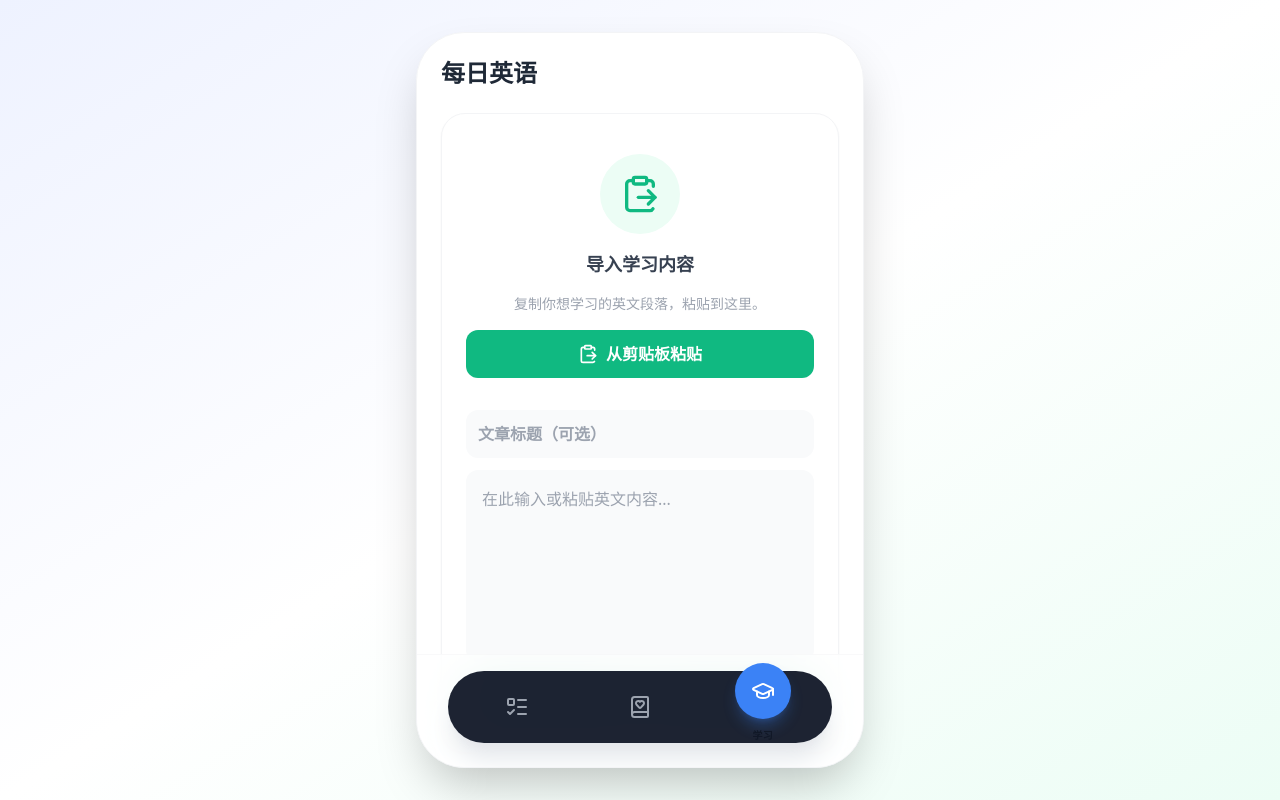
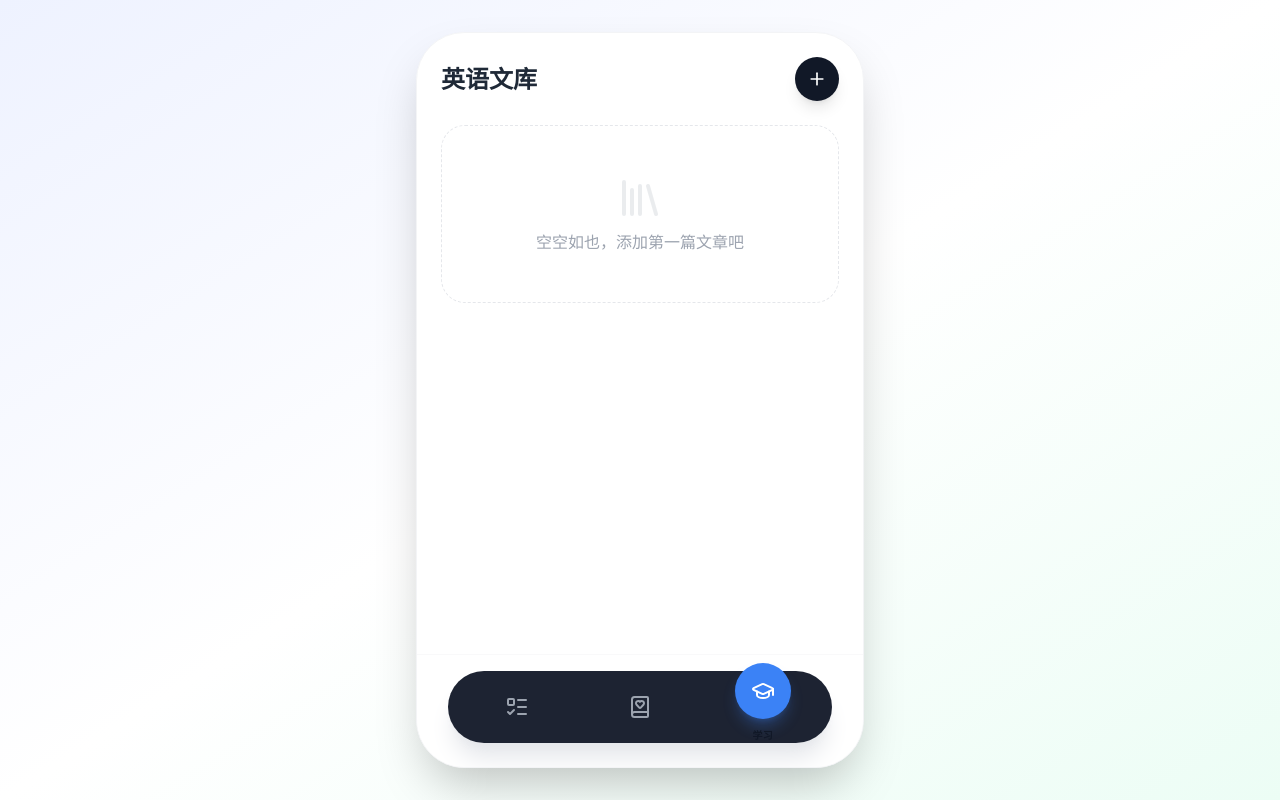
Before and after one commit to mrunknow790-sys/my_firts_app, a React (Vite) app: page / in a window 1280 px wide. Both pictures are taken after a click on the button 762 px from the left and 707 px from the top of the page. Built offline with nearby package versions, Linux system fonts and the light colour scheme.

Commit message:
Update EnglishDaily.tsx

```diff
--- a/components/EnglishDaily.tsx
+++ b/components/EnglishDaily.tsx
@@ -1,6 +1,7 @@
+// @ts-nocheck
 import React, { useState, useEffect, useCallback } from 'react';
 import { EnglishArticle, UserStats } from '../types';
-import { Volume2, BookOpen, PlayCircle, PauseCircle, ClipboardPaste, Edit3, Trash2, Save, CheckCircle, Trophy } from 'lucide-react';
+import { Volume2, BookOpen, PlayCircle, PauseCircle, ClipboardPaste, Plus, Trash2, Save, CheckCircle, Trophy, Library, ChevronLeft, ArrowLeft, History } from 'lucide-react';
 import { format } from 'date-fns';
 
 interface EnglishDailyProps {
@@ -9,31 +10,39 @@ interface EnglishDailyProps {
 }
 
 const EnglishDaily: React.FC<EnglishDailyProps> = ({ userStats, onUpdateStats }) => {
-  const [article, setArticle] = useState<EnglishArticle | null>(() => {
-    const saved = localStorage.getItem('lifeup_english_article');
-    return saved ? JSON.parse(saved) : null;
+  // Store array of articles now
+  const [library, setLibrary] = useState<EnglishArticle[]>(() => {
+    const saved = localStorage.getItem('lifeup_english_library');
+    if (saved) return JSON.parse(saved);
+    // Migration: check for old single article format
+    const oldSingle = localStorage.getItem('lifeup_english_article');
+    if (oldSingle) {
+        const parsed = JSON.parse(oldSingle);
+        return [{ ...parsed, id: Date.now().toString(), addedDate: new Date().toISOString(), completionCount: parsed.lastCompletedDate ? 1 : 0 }];
+    }
+    return [];
   });
 
-  const [isEditing, setIsEditing] = useState(false);
+  // State
+  const [currentArticleId, setCurrentArticleId] = useState<string | null>(null);
+  const [isAdding, setIsAdding] = useState(false);
   const [editTitle, setEditTitle] = useState('');
   const [editContent, setEditContent] = useState('');
   const [isPlaying, setIsPlaying] = useState(false);
   const [showReward, setShowReward] = useState(false);
+  const [viewMode, setViewMode] = useState<'library' | 'reading'>('library');
 
-  // Save to localStorage
+  // Derived
+  const currentArticle = library.find(a => a.id === currentArticleId);
+
+  // Persistence
   useEffect(() => {
-    if (article) {
-      localStorage.setItem('lifeup_english_article', JSON.stringify(article));
-    } else {
-      localStorage.removeItem('lifeup_english_article');
-    }
-  }, [article]);
+    localStorage.setItem('lifeup_english_library', JSON.stringify(library));
+  }, [library]);
 
-  // Handle Text-to-Speech stop on unmount
+  // Clean up TTS
   useEffect(() => {
-    return () => {
-      window.speechSynthesis.cancel();
-    };
+    return () => window.speechSynthesis.cancel();
   }, []);
 
   const handlePaste = async () => {
@@ -41,58 +50,46 @@ const EnglishDaily: React.FC<EnglishDailyProps> = ({ userStats, onUpdateStats })
       const text = await navigator.clipboard.readText();
       if (text) {
         setEditContent(text);
-        if (!editTitle) setEditTitle('导入的文章');
-        setIsEditing(true);
-      } else {
-        alert('剪贴板为空或无法读取');
+        if (!editTitle) setEditTitle('My New Article');
       }
     } catch (err) {
-      console.error('Failed to read clipboard', err);
-      // Fallback: just open edit mode so user can manually paste
-      setIsEditing(true);
+      console.error('Clipboard error', err);
     }
   };
 
-  const handleSave = () => {
+  const handleSaveNew = () => {
     if (!editContent.trim()) return;
-
-    setArticle({
-      title: editTitle || '未命名文章',
+    const newArticle: EnglishArticle = {
+        id: Date.now().toString(),
+        title: editTitle || 'Untitled Article',
         content: editContent,
         difficulty: 'Custom',
-      vocabulary: [], // Manual import usually doesn't have definitions unless we use AI
-      lastCompletedDate: undefined // Reset completion status on new import
-    });
-    setIsEditing(false);
+        addedDate: new Date().toISOString(),
+        completionCount: 0
+    };
+    setLibrary(prev => [newArticle, ...prev]); // Add to top
+    setEditTitle('');
+    setEditContent('');
+    setIsAdding(false);
+    setCurrentArticleId(newArticle.id);
+    setViewMode('reading');
   };
 
-  const handleEdit = () => {
-    if (article) {
-      setEditTitle(article.title);
-      setEditContent(article.content);
-      setIsEditing(true);
-    }
-  };
-
-  const handleClear = () => {
-    if (window.confirm('确定要清空当前文章吗？')) {
-      setArticle(null);
-      setEditTitle('');
-      setEditContent('');
-      setIsEditing(false);
-      window.speechSynthesis.cancel();
+  const handleDelete = (id: string, e: React.MouseEvent) => {
+    e.stopPropagation();
+    if(window.confirm("确定要删除这篇文章吗？")) {
+        setLibrary(prev => prev.filter(a => a.id !== id));
+        if (currentArticleId === id) setViewMode('library');
     }
   };
 
   const handleComplete = () => {
-    if (!article) return;
-
+    if (!currentArticle) return;
     const today = format(new Date(), 'yyyy-MM-dd');
 
-    // Prevent double reward for the same day
-    if (article.lastCompletedDate === today) return;
+    // Logic: Allow re-completing on different days
+    if (currentArticle.lastCompletedDate === today) return;
 
-    // Update stats (High reward for study)
     onUpdateStats({
       ...userStats,
       xp: userStats.xp + 50,
@@ -100,25 +97,28 @@ const EnglishDaily: React.FC<EnglishDailyProps> = ({ userStats, onUpdateStats })
       level: Math.floor((userStats.xp + 50) / 100) + 1
     });
 
-    // Mark as completed
-    setArticle({
-      ...article,
-      lastCompletedDate: today
-    });
+    // Update article history
+    setLibrary(prev => prev.map(a => {
+        if (a.id === currentArticle.id) {
+            return {
+                ...a,
+                lastCompletedDate: today,
+                completionCount: (a.completionCount || 0) + 1
+            };
+        }
+        return a;
+    }));
 
-    // Show reward
     setShowReward(true);
     setTimeout(() => setShowReward(false), 2000);
   };
 
   const speakText = useCallback((text: string) => {
-    window.speechSynthesis.cancel(); // Stop current
+    window.speechSynthesis.cancel();
+    const utterance = new SpeechSynthesisUtterance(text);
+    utterance.lang = 'en-US';
+    utterance.rate = 0.9;
 
-    const utterance = new SpeechSynthesisUtterance(text);
-    utterance.lang = 'en-US'; // Standard US English
-    utterance.rate = 0.9; // Slightly slower for learning
-
-    // Attempt to find a specific high-quality US voice if available
     const voices = window.speechSynthesis.getVoices();
     const usVoice = voices.find(v => v.name.includes('Google US English') || v.lang === 'en-US');
     if (usVoice) utterance.voice = usVoice;
@@ -134,185 +134,177 @@ const EnglishDaily: React.FC<EnglishDailyProps> = ({ userStats, onUpdateStats })
     if (isPlaying) {
       window.speechSynthesis.cancel();
       setIsPlaying(false);
-    } else if (article) {
-      speakText(article.content);
+    } else if (currentArticle) {
+      speakText(currentArticle.content);
     }
   };
 
-  const handleWordClick = (word: string) => {
-    // Remove punctuation
-    const cleanWord = word.replace(/[.,/#!$%^&*;:{}=\-_`~()]/g, "");
-    speakText(cleanWord);
-  };
-
-  // Helper to wrap words in spans
-  const renderInteractiveText = (text: string) => {
-    return text.split(/(\s+)/).map((part, index) => {
-      if (part.trim() === '') return <span key={index}>{part}</span>;
+  // Views
+  if (isAdding) {
       return (
-        <span
-          key={index}
-          onClick={() => handleWordClick(part)}
-          className="cursor-pointer hover:bg-yellow-200 hover:text-yellow-900 rounded px-0.5 transition-colors inline-block select-text"
-        >
-          {part}
-        </span>
-      );
-    });
-  };
-
-  // Editing View
-  if (isEditing || !article) {
-    return (
-      <div className="space-y-6 pb-24 animate-in fade-in duration-500">
-        <div className="flex justify-between items-center">
-          <h2 className="text-2xl font-bold text-gray-800">每日英语</h2>
+        <div className="space-y-6 pb-24 animate-in slide-in-from-right">
+            <div className="flex items-center gap-2 mb-4">
+                <button onClick={() => setIsAdding(false)} className="p-2 bg-gray-100 rounded-full"><ArrowLeft className="w-5 h-5"/></button>
+                <h2 className="text-2xl font-bold text-gray-800">导入文章</h2>
             </div>
-
-        <div className="bg-white p-6 rounded-3xl shadow-sm border border-gray-100 space-y-4">
-           <div className="text-center space-y-4 py-4">
-              <div className="p-4 bg-emerald-50 rounded-full w-20 h-20 flex items-center justify-center mx-auto text-emerald-500">
-                <ClipboardPaste className="w-10 h-10" />
+            <div className="bg-white/80 backdrop-blur-xl p-6 rounded-3xl shadow-lg border border-white/50 space-y-4">
+                <div className="flex gap-2">
+                    <button onClick={handlePaste} className="text-sm bg-emerald-50 text-emerald-600 px-3 py-2 rounded-lg font-bold flex items-center gap-1">
+                        <ClipboardPaste className="w-4 h-4"/> 粘贴剪贴板
+                    </button>
                 </div>
-              <h3 className="text-lg font-bold text-gray-700">导入学习内容</h3>
-              <p className="text-sm text-gray-400">复制你想学习的英文段落，粘贴到这里。</p>
-
-              {!isEditing && (
-                <button
-                  onClick={handlePaste}
-                  className="w-full bg-emerald-500 text-white py-3 rounded-xl font-bold hover:bg-emerald-600 transition-colors flex items-center justify-center gap-2"
-                >
-                  <ClipboardPaste className="w-5 h-5" />
-                  从剪贴板粘贴
-                </button>
-              )}
-           </div>
-
-           {(isEditing || !article) && (
-             <div className="space-y-3 animate-in slide-in-from-bottom-4 duration-300">
                 <input
                   type="text"
-                  placeholder="文章标题（可选）"
+                  placeholder="文章标题"
                   value={editTitle}
                   onChange={(e) => setEditTitle((e.target as HTMLInputElement).value)}
                   className="w-full p-3 bg-gray-50 rounded-xl border-none focus:ring-2 focus:ring-emerald-100 outline-none font-bold text-gray-800"
                 />
                 <textarea
-                  placeholder="在此输入或粘贴英文内容..."
+                  placeholder="在此输入英文内容..."
                   value={editContent}
                   onChange={(e) => setEditContent((e.target as HTMLTextAreaElement).value)}
                   className="w-full h-48 p-4 bg-gray-50 rounded-xl resize-none border-none focus:ring-2 focus:ring-emerald-100 outline-none text-gray-700 leading-relaxed"
                 />
-                <div className="flex gap-3">
-                  {article && (
                 <button
-                      onClick={() => setIsEditing(false)}
-                      className="flex-1 py-3 text-gray-500 font-bold hover:bg-gray-100 rounded-xl transition-colors"
+                  onClick={handleSaveNew}
+                  disabled={!editContent.trim()}
+                  className="w-full bg-gradient-to-r from-emerald-500 to-teal-500 text-white py-3 rounded-xl font-bold shadow-lg shadow-emerald-500/30 hover:scale-105 transition-all disabled:opacity-50"
                 >
-                      取消
-                    </button>
-                  )}
-                  <button
-                    onClick={handleSave}
-                    disabled={!editContent.trim()}
-                    className="flex-1 bg-emerald-600 text-white py-3 rounded-xl font-bold hover:bg-emerald-700 transition-colors flex items-center justify-center gap-2 disabled:opacity-50"
-                  >
-                    <Save className="w-5 h-5" />
-                    {article ? '保存修改' : '开始学习'}
+                  保存并开始学习
                 </button>
             </div>
         </div>
+      )
+  }
+
+  // Library View
+  if (viewMode === 'library') {
+      return (
+        <div className="space-y-6 pb-24 animate-in fade-in">
+             <div className="flex justify-between items-center">
+                <h2 className="text-2xl font-bold text-gray-800">英语文库</h2>
+                <button
+                    onClick={() => setIsAdding(true)}
+                    className="bg-gray-900 text-white p-3 rounded-full shadow-lg active:scale-95 transition-transform"
+                >
+                    <Plus className="w-5 h-5" />
+                </button>
+             </div>
+
+             {library.length === 0 ? (
+                 <div className="text-center py-12 text-gray-400 bg-white/50 rounded-3xl border border-dashed border-gray-200">
+                     <Library className="w-12 h-12 mx-auto mb-2 opacity-20" />
+                     空空如也，添加第一篇文章吧
+                 </div>
+             ) : (
+                 <div className="grid gap-4">
+                     {library.map(art => (
+                         <div
+                            key={art.id}
+                            onClick={() => { setCurrentArticleId(art.id); setViewMode('reading'); }}
+                            className="bg-white/80 backdrop-blur-xl p-5 rounded-2xl shadow-sm border border-white/50 hover:shadow-md transition-all active:scale-98 cursor-pointer relative group"
+                         >
+                             <h3 className="font-bold text-gray-800 mb-1 pr-8 truncate">{art.title}</h3>
+                             <p className="text-xs text-gray-400 line-clamp-2 mb-3">{art.content}</p>
+                             <div className="flex items-center justify-between">
+                                <div className="flex gap-2 text-xs">
+                                    <span className="bg-gray-100 px-2 py-1 rounded text-gray-500">{format(new Date(art.addedDate), 'MM/dd')}</span>
+                                    {art.completionCount > 0 && (
+                                        <span className="bg-emerald-50 text-emerald-600 px-2 py-1 rounded flex items-center gap-1">
+                                            <Trophy className="w-3 h-3" /> {art.completionCount}次
+                                        </span>
                                     )}
                                 </div>
-      </div>
-    );
-  }
-
-  const isCompletedToday = article.lastCompletedDate === format(new Date(), 'yyyy-MM-dd');
-
-  // Reading View
-  return (
-    <div className="space-y-6 pb-24 animate-in fade-in duration-500">
-       <div className="flex justify-between items-center">
-        <h2 className="text-2xl font-bold text-gray-800">每日英语</h2>
-        <div className="flex gap-2">
                                 <button
-            onClick={handleEdit}
-            className="p-2 text-gray-400 hover:text-emerald-600 transition-colors bg-white rounded-full border border-gray-100 shadow-sm"
-            title="编辑内容"
-          >
-            <Edit3 className="w-4 h-4" />
-          </button>
-          <button
-            onClick={handleClear}
-            className="p-2 text-gray-400 hover:text-red-500 transition-colors bg-white rounded-full border border-gray-100 shadow-sm"
-            title="删除/新建"
+                                    onClick={(e) => handleDelete(art.id, e)}
+                                    className="p-2 text-gray-300 hover:text-red-500 transition-colors"
                                 >
                                     <Trash2 className="w-4 h-4" />
                                 </button>
                              </div>
                          </div>
+                     ))}
+                 </div>
+             )}
+        </div>
+      )
+  }
+
+  // Reading View
+  if (!currentArticle) return null; // Should not happen
+  const isCompletedToday = currentArticle.lastCompletedDate === format(new Date(), 'yyyy-MM-dd');
+
+  return (
+    <div className="space-y-6 pb-24 animate-in slide-in-from-right duration-300">
+       <div className="flex items-center gap-2">
+           <button onClick={() => setViewMode('library')} className="p-2 bg-white rounded-full shadow-sm text-gray-600"><ArrowLeft className="w-5 h-5"/></button>
+           <h2 className="text-xl font-bold text-gray-800 truncate flex-1">{currentArticle.title}</h2>
+       </div>
 
        {/* Article Card */}
-      <div className="bg-white rounded-3xl shadow-lg shadow-emerald-50/50 border border-emerald-100 overflow-hidden min-h-[400px] flex flex-col">
-          <div className="bg-gradient-to-r from-emerald-500 to-teal-500 p-6 text-white relative overflow-hidden">
-            <BookOpen className="absolute -bottom-4 -right-4 w-24 h-24 opacity-20 rotate-12" />
-            <span className="inline-block px-2 py-1 bg-white/20 rounded-md text-xs font-medium mb-2 backdrop-blur-sm border border-white/10">
-              本地导入
-            </span>
-            <h3 className="text-xl font-bold leading-tight mb-2 pr-8">{article.title}</h3>
-            <div className="flex items-center gap-2">
-                <button
-                  onClick={toggleFullRead}
-                  className="flex items-center gap-2 bg-white text-emerald-600 px-4 py-1.5 rounded-full text-sm font-bold shadow-sm hover:bg-emerald-50 transition-colors"
-                >
-                  {isPlaying ? <PauseCircle className="w-4 h-4"/> : <PlayCircle className="w-4 h-4"/>}
-                  {isPlaying ? '停止' : '全文朗读'}
-                </button>
-                <span className="text-xs opacity-80">美式发音</span>
+       <div className="bg-white rounded-[2rem] shadow-xl shadow-emerald-100/50 overflow-hidden flex flex-col min-h-[500px]">
+          <div className="bg-gradient-to-br from-emerald-500 to-teal-600 p-6 text-white relative">
+            <BookOpen className="absolute -bottom-6 -right-6 w-32 h-32 opacity-10 rotate-12" />
+            <div className="flex justify-between items-start mb-4 relative z-10">
+                <span className="bg-black/20 backdrop-blur-md px-3 py-1 rounded-full text-xs font-bold border border-white/10">Reading Mode</span>
+                <div className="flex gap-2">
+                    {isCompletedToday && <span className="bg-white/20 px-2 py-1 rounded-full text-xs flex items-center gap-1"><CheckCircle className="w-3 h-3"/> 今日已背</span>}
                 </div>
             </div>
 
-          <div className="p-6 flex-1">
-            <p className="text-lg text-gray-700 leading-loose">
-              {renderInteractiveText(article.content)}
-            </p>
-            <p className="text-xs text-gray-400 mt-8 text-center border-t border-gray-100 pt-4">
-              点击任意单词可单独收听发音
+            <button
+                onClick={toggleFullRead}
+                className="flex items-center gap-2 bg-white text-emerald-700 px-5 py-2.5 rounded-full text-sm font-bold shadow-lg hover:scale-105 active:scale-95 transition-all"
+            >
+                {isPlaying ? <PauseCircle className="w-5 h-5"/> : <PlayCircle className="w-5 h-5"/>}
+                {isPlaying ? '暂停朗读' : '全文朗读'}
+            </button>
+          </div>
+
+          <div className="p-8 flex-1 bg-white">
+            <p className="text-xl text-gray-700 leading-loose font-serif select-text whitespace-pre-line">
+              {currentArticle.content.split(/(\s+)/).map((part, index) => {
+                  if (part.trim() === '') return part;
+                  return (
+                    <span
+                        key={index}
+                        onClick={() => speakText(part.replace(/[.,/#!$%^&*;:{}=\-_`~()]/g, ""))}
+                        className="cursor-pointer hover:bg-yellow-200 hover:text-yellow-900 rounded px-0.5 transition-colors inline-block"
+                    >
+                        {part}
+                    </span>
+                  );
+              })}
             </p>
           </div>
 
-          {/* Completion Button */}
           <div className="p-6 bg-gray-50 border-t border-gray-100">
              <button
                onClick={handleComplete}
                disabled={isCompletedToday}
                className={`w-full py-4 rounded-xl font-bold flex items-center justify-center gap-2 transition-all duration-300 ${
                  isCompletedToday
-                   ? 'bg-emerald-100 text-emerald-700 cursor-default'
+                   ? 'bg-emerald-100 text-emerald-700 cursor-default opacity-80'
                    : 'bg-emerald-600 text-white shadow-lg shadow-emerald-500/30 hover:bg-emerald-700 active:scale-95'
                }`}
              >
-               {isCompletedToday ? (
-                 <>
-                  <CheckCircle className="w-5 h-5" /> 今日已完成 (+50 XP)
-                 </>
-               ) : (
-                 <>
-                  <Trophy className="w-5 h-5" /> 我已背诵完成
-                 </>
+               {isCompletedToday ? '今日背诵任务已完成' : '我已完成背诵 (+50 XP)'}
+             </button>
+             {currentArticle.lastCompletedDate && (
+                 <p className="text-center text-xs text-gray-400 mt-2">
+                     上次背诵: {currentArticle.lastCompletedDate} · 共完成 {currentArticle.completionCount || 0} 次
+                 </p>
              )}
-             </button>
           </div>
        </div>
 
-       {/* Reward Modal */}
        {showReward && (
         <div className="fixed inset-0 flex items-center justify-center z-50 pointer-events-none">
-            <div className="bg-white/90 backdrop-blur-sm p-6 rounded-3xl shadow-2xl border border-yellow-200 animate-bounce text-center">
-                <div className="text-4xl mb-2">🎉</div>
-                <div className="font-bold text-xl text-gray-800">学习完成！</div>
-                <div className="text-yellow-600 font-bold">+50 经验值</div>
+            <div className="bg-white/90 backdrop-blur-md p-8 rounded-[2rem] shadow-2xl border border-white/50 animate-bounce text-center">
+                <div className="text-5xl mb-4">🏆</div>
+                <div className="font-bold text-xl text-gray-800">背诵打卡成功！</div>
+                <div className="text-emerald-500 font-bold mt-1">+50 经验值</div>
             </div>
         </div>
       )}
```
Lines whose indentation alone changed are shown as unchanged.
